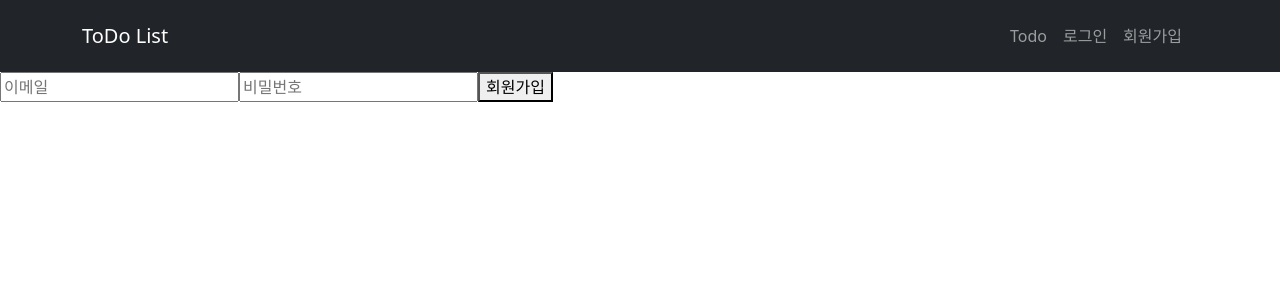
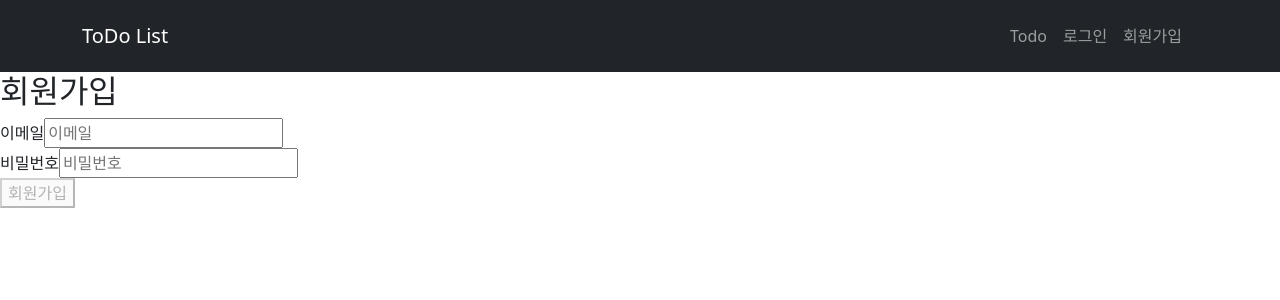
Before and after one commit to junny1995/wanted-pre-onboarding-frontend, a React (Create React App) app: page /signup in a window 1280 px wide. Shown: the top 300 px of the page. Built offline with nearby package versions, Linux system fonts and the light colour scheme; no server answers.

Commit message:
feat: 회원가입 유효성검사 추가, 유효성검사 미통과시 버튼 비활성추가

```diff
--- a/src/Page/Signup.js
+++ b/src/Page/Signup.js
@@ -5,37 +5,79 @@ function Signup() {
   // env URL
   const URL = process.env.REACT_APP_API_URL;
 
-  // useState
+  // 이메일, 비밀번호 유효성 메시지
   const [email, setEmail] = useState("");
   const [password, setPassword] = useState("");
 
-  // 이메일, 패스워드 value
+  // 이메일, 비밀번호 유효성 state
+  const [emailMessage, setEmailMessage] = useState("");
+  const [passwordMessage, setPasswordMessage] = useState("");
+
+  // 이메일 비밀번호 입력확인
+  const [isEmail, setIsEmail] = useState(false);
+  const [isPassword, setIsPassword] = useState(false);
+
+  // 이메일, 패스워드 유효성 검사
   const onChangeEmail = (e) => {
     const emailCurrent = e.target.value;
     setEmail(emailCurrent);
+    const emailValidation = /([\w-.]+)@/;
+
+    if (!emailValidation.test(emailCurrent)) {
+      setEmailMessage("이메일 형식이 아닙니다!");
+      setIsEmail(false);
+    } else {
+      setEmailMessage("이메일 형식이 정확힙니다!");
+      setIsEmail(true);
+    }
   };
 
   const onChangePassword = (e) => {
     const passwordCurrent = e.target.value;
     setPassword(passwordCurrent);
+    const passwordValidation = /.{8,25}$/;
+
+    if (!passwordValidation.test(passwordCurrent)) {
+      setPasswordMessage("8자리 이상 입력해주세요!");
+      setIsPassword(false);
+    } else {
+      setPasswordMessage("사용가능한 비밀번호입니다!");
+      setIsPassword(true);
+    }
   };
 
   const SignUpHandler = async () => {
     try {
-      await axios.post(`${URL}/auth/signup`, {
+      const res = await axios.post(`${URL}/auth/signup`, {
         email: email,
         password: password,
       });
+      console.log(res.data.access_token);
     } catch (e) {
-      console.log(e);
+      alert(e.response.data.message);
     }
   };
   return (
-    <div>
-      <input onChange={onChangeEmail} placeholder="이메일" />
-      <input onChange={onChangePassword} placeholder="비밀번호" />
-      <button onClick={SignUpHandler}>회원가입</button>
-    </div>
+    <section>
+      <h2>회원가입</h2>
+      <div>
+        <label>이메일</label>
+        <input type="email" onChange={onChangeEmail} placeholder="이메일" />
+        {email.length > 0 && <span>{emailMessage}</span>}
+      </div>
+      <div>
+        <label>비밀번호</label>
+        <input
+          type="password"
+          onChange={onChangePassword}
+          placeholder="비밀번호"
+        />
+        {password.length > 0 && <span>{passwordMessage}</span>}
+      </div>
+      <button onClick={SignUpHandler} disabled={!(isEmail && isPassword)}>
+        회원가입
+      </button>
+    </section>
   );
 }
 
```
